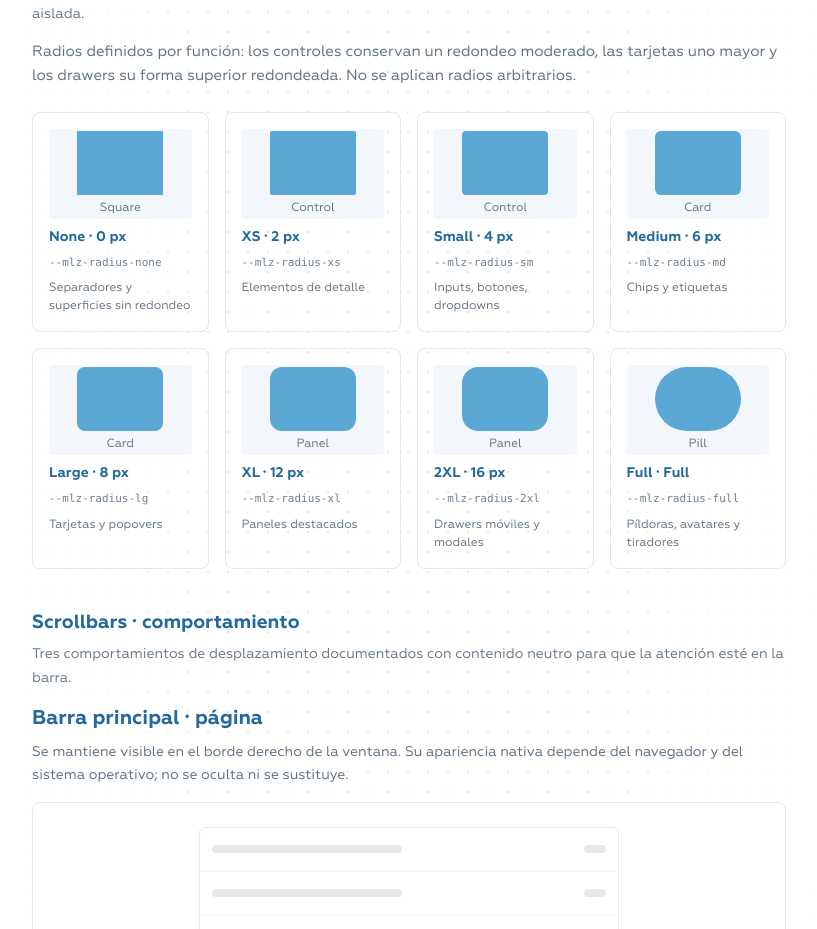
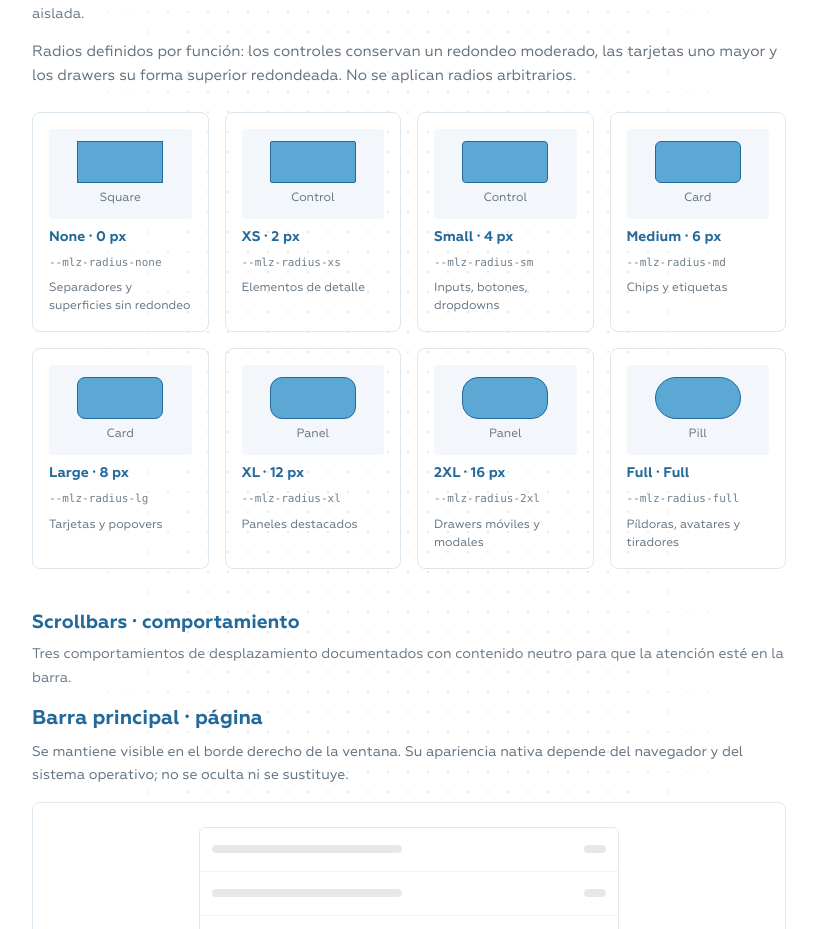
Before and after one commit to SantiagoM96/mlz-muni, a React (Vite) app: page /ui-kit-andy/fundamentos in a window 1280 px wide. Shown: the part 8780-9709 px from the top of the page, without its empty margins (252-1069 px from the left). Built offline with nearby package versions, Linux system fonts and the light colour scheme; a web font is replaced by a local one.

Commit message:
style(ui-kit): refine geometry scale previews

```diff
--- a/src/pages/andy-kit/andy-geometry-guides.css
+++ b/src/pages/andy-kit/andy-geometry-guides.css
@@ -9,8 +9,8 @@
 .andy-geometry-track span{display:block;height:18px;background:#5ba8d5;border-radius:var(--mlz-radius-xs)}
 .andy-radius-grid{display:grid;grid-template-columns:repeat(4,minmax(0,1fr));gap:var(--mlz-space-16)}
 .andy-radius-tile{display:flex;flex-direction:column;gap:var(--mlz-space-8);min-width:0;padding:var(--mlz-space-16);border:1px solid #dce7ef;border-radius:var(--mlz-radius-lg)}
-.andy-radius-illustration{display:grid;place-items:center;height:90px;background:#f3f7fc;border-radius:var(--mlz-radius-sm)}
-.andy-radius-illustration>div{height:64px;width:86px;background:#5ba8d5}
+.andy-radius-illustration{display:grid;place-items:center;align-content:center;gap:var(--mlz-space-6);height:90px;background:#f3f7fc;border-radius:var(--mlz-radius-sm)}
+.andy-radius-illustration>div{height:42px;width:86px;background:#5ba8d5;border:1px solid #236999}.andy-radius-illustration>span{font-size:10px;line-height:14px;color:#647482}
 .andy-radius-tile strong{color:#236999;font-size:14px;line-height:20px}
 .andy-radius-tile span{font-size:12px;line-height:18px;color:#647482}
 @media(max-width:900px){.andy-radius-grid{grid-template-columns:repeat(2,minmax(0,1fr))}}
```
